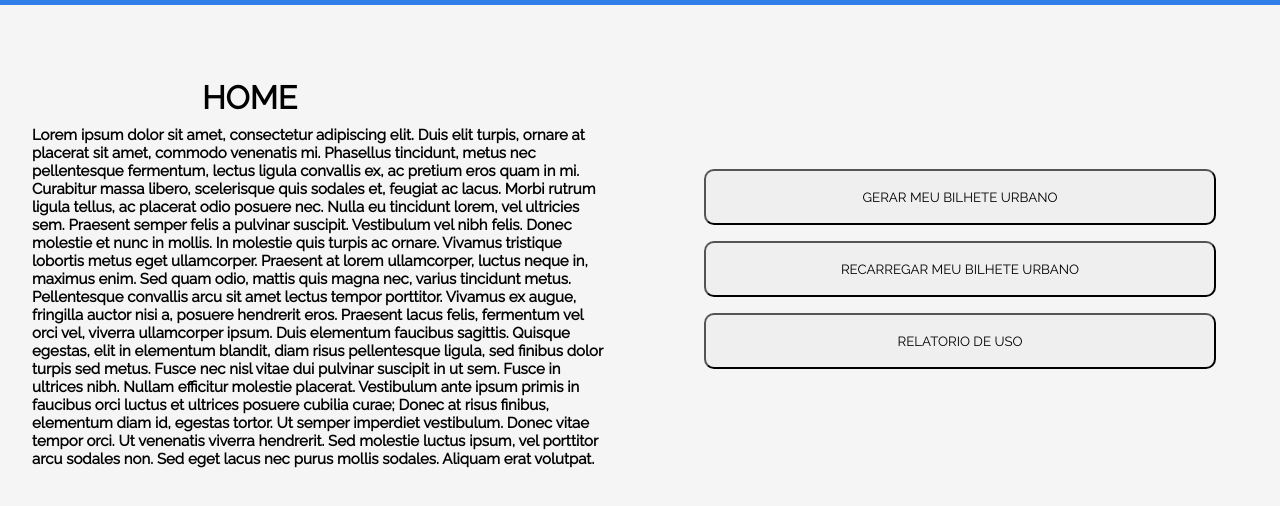
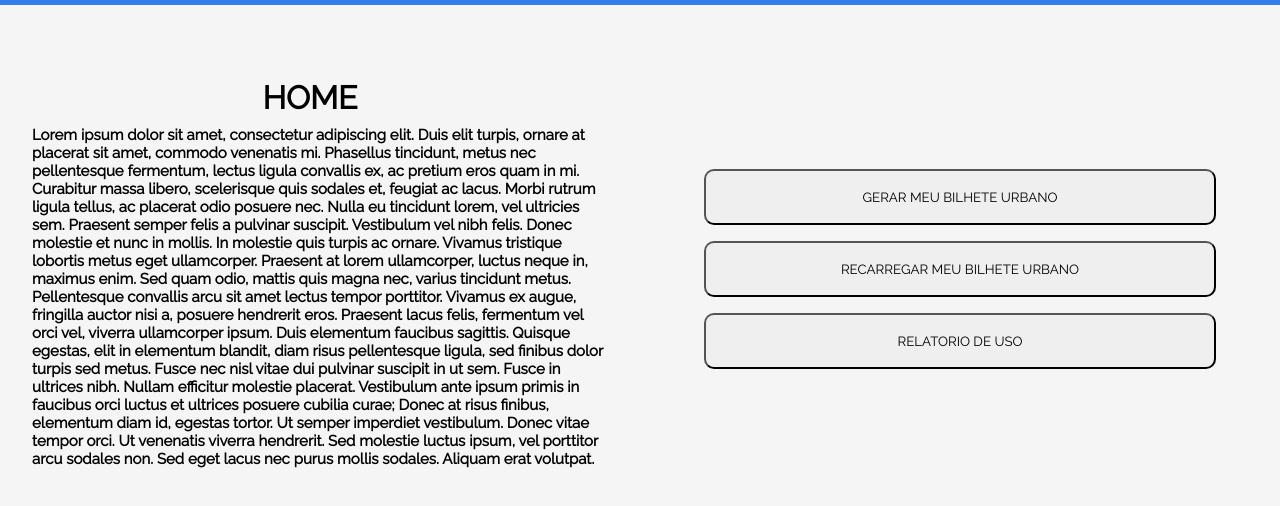
Before and after one commit to jorgelisboa/ticket_generetor, a plain HTML site: page index.html in a window 1280 px wide. Shown: the part 90-596 px from the top of the page. Drawn offline with Linux system fonts and the light colour scheme.

Commit message:
alguns pequenos ajustes

```diff
--- a/style.css
+++ b/style.css
@@ -102,7 +102,7 @@ main {
 
 .home-title{
   font-size: 32px;
-  margin: 10px 170px;
+  margin: 10px 40%;
 }
 
 .home-description {
```
